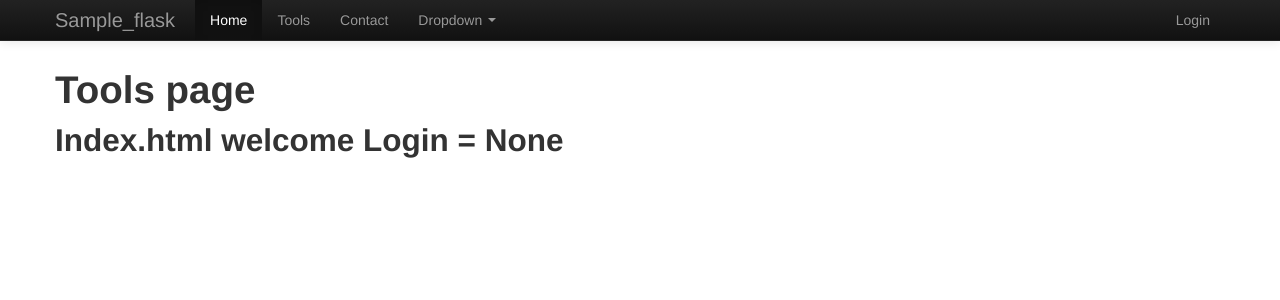
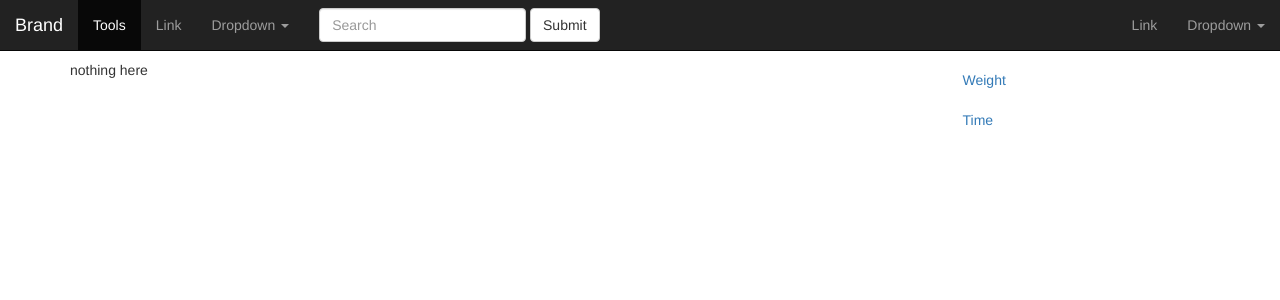
Before and after one commit to duffy25/sample_flask, a Flask app: page /tools in a window 1280 px wide. Shown: the top 300 px of the page. Run offline with Flask 2, Linux system fonts and the light colour scheme; some libraries are stand-ins or nearby versions.

Commit message:
weight page done

```diff
--- a/server.py
+++ b/server.py
@@ -108,7 +108,7 @@ def upload_file():
     '''
 
 
-    #    Static Files
+    # Static Files
     url_for('static', filename='style.css')
 
 
@@ -149,6 +149,11 @@ def tools():
     return render_template('tools.html')
 
 
+@app.route('/tools/weight')
+def tools_weight():
+    return render_template('/tools/weight.html')
+
+
 app.debug = True
 if __name__ == '__main__':
     app.run(host="0.0.0.0", port=80, debug=True)
--- a/templates/layout.html
+++ b/templates/layout.html
@@ -1,12 +1,14 @@
 <!doctype html>
-<html>
+<html lang="zh-cn">
 <head>
     {% block title %}<title>sample_flask</title>{% endblock %}
+  <meta http-equiv="X-UA-Compatible" content="IE=edge">
   <meta name="viewport" content="width=device-width, initial-scale=1.0">
     <meta name="description" content="sample_flask">
     <meta name="author" content="mikeduffy">
-    <link rel=stylesheet type=text/css href="{{ url_for('static', filename='css/bootstrap.min.css') }}">
-    <link rel=stylesheet type=text/css href="{{ url_for('static', filename='css/bootstrap-responsive.css') }}">
+  <link rel="stylesheet" href="http://cdn.bootcss.com/bootstrap/3.2.0/css/bootstrap.min.css">
+  {#    <link rel=stylesheet type=text/css href="{{ url_for('static', filename='css/bootstrap.min.css') }}">#}
+  {#    <link rel=stylesheet type=text/css href="{{ url_for('static', filename='css/bootstrap-responsive.css') }}">#}
     <link rel="shortcut icon" href="{{ url_for('static', filename='favicon.png') }}">
     <style type="text/css">
       body {
@@ -18,56 +20,74 @@
 
 </head>
 <body>
-        <div class="navbar navbar-inverse navbar-fixed-top">
-      <div class="navbar-inner">
-       <div class="container">
-          <button type="button" class="btn btn-navbar" data-toggle="collapse" data-target=".nav-collapse">
+
+<nav class="navbar navbar-default navbar-fixed-top navbar-inverse" role="navigation">
+  <div class="container-fluid">
+    <!-- Brand and toggle get grouped for better mobile display -->
+    <div class="navbar-header">
+      <button type="button" class="navbar-toggle collapsed" data-toggle="collapse"
+              data-target="#bs-example-navbar-collapse-1">
+        <span class="sr-only">Toggle navigation</span>
         <span class="icon-bar"></span>
         <span class="icon-bar"></span>
         <span class="icon-bar"></span>
       </button>
-          <a class="brand" href="#">Sample_flask</a>
-          <div class="nav-collapse collapse">
-            <ul class="nav">
-              <li class="active"><a href="#">Home</a></li>
-                <li><a href="/tools">Tools</a></li>
-                <li><a href="#contact">Contact</a></li>
+      <a class="navbar-brand" href="/">Brand</a>
+    </div>
+
+    <!-- Collect the nav links, forms, and other content for toggling -->
+    <div class="collapse navbar-collapse" id="bs-example-navbar-collapse-1">
+      <ul class="nav navbar-nav">
+        <li class="active"><a href="/tools">Tools</a></li>
+        <li><a href="#">Link</a></li>
         <li class="dropdown">
-                <a href="#" class="dropdown-toggle" data-toggle="dropdown">Dropdown <b class="caret"></b></a>
-                <ul class="dropdown-menu">
+          <a href="#" class="dropdown-toggle" data-toggle="dropdown">Dropdown <span class="caret"></span></a>
+          <ul class="dropdown-menu" role="menu">
             <li><a href="#">Action</a></li>
             <li><a href="#">Another action</a></li>
             <li><a href="#">Something else here</a></li>
             <li class="divider"></li>
-                  <li class="nav-header">Nav header</li>
             <li><a href="#">Separated link</a></li>
+            <li class="divider"></li>
             <li><a href="#">One more separated link</a></li>
           </ul>
         </li>
       </ul>
-            <ul class="nav pull-right">
-            <li>
-            {% if not session.logged_in %}
-                <a href="{{ url_for('login') }}">Login</a>
-            {% else %}
-                <a href="{{ url_for('logout') }}">Sign out {{ g.user }}</a>
-            {% endif %}
+      <form class="navbar-form navbar-left" role="search">
+        <div class="form-group">
+          <input type="text" class="form-control" placeholder="Search">
+        </div>
+        <button type="submit" class="btn btn-default">Submit</button>
+      </form>
+      <ul class="nav navbar-nav navbar-right">
+        <li><a href="#">Link</a></li>
+        <li class="dropdown">
+          <a href="#" class="dropdown-toggle" data-toggle="dropdown">Dropdown <span class="caret"></span></a>
+          <ul class="dropdown-menu" role="menu">
+            <li><a href="#">Action</a></li>
+            <li><a href="#">Another action</a></li>
+            <li><a href="#">Something else here</a></li>
+            <li class="divider"></li>
+            <li><a href="#">Separated link</a></li>
+          </ul>
         </li>
       </ul>
-          </div><!--/.nav-collapse -->
     </div>
+    <!-- /.navbar-collapse -->
   </div>
-    </div>
-        {% if message %}
+  <!-- /.container-fluid -->
+</nav>
+{%- if message %}
   <div class="alert alert-success">
     {% for message in get_flashed_messages() %}
       <div class=flash>{{ message }}</div>
     {% endfor %}
   </div>
-        {% endif %}
-    {% block body %}{% endblock %}
+{% endif -%}
+{%- block body %}{% endblock -%}
 <script src="http://code.jquery.com/jquery.js"></script>
-    <script src="{{ url_for('static', filename='js/bootstrap.min.js')}}"></script>
+<script src="{{ url_for('static', filename='js/bootstrap.min.js') }}"></script>
+{% block js %}{% endblock %}
 </body>
 {#{% include "test.html" %}#}
 </html>
--- a/templates/tools.html
+++ b/templates/tools.html
@@ -1,8 +1,17 @@
 {% extends "layout.html" %}
 {% block body %}
+  {#    <h2>welcome Login = {{ g.user }}</h2>#}
     <div class="container">
-        <h1>Tools page</h1>
+      <div class="row">
+        {%- block col8 %}
+          <div class="col-xs-12 col-md-9">nothing here</div>{% endblock -%}
+        <div class="col-md-3">
+          <ul class="nav">
+            <li><a href="/tools/weight">Weight</a></li>
+            <li><a href="/tools/time">Time</a></li>
+          </ul>
+        </div>
+      </div>
+    </div>
 
-        <h2>Index.html welcome Login = {{ g.user }}</h2>
-    </div>
 {% endblock %}
```
Also changed, not shown: static/js/my.js (added, +21 -0 lines), templates/tools/weight.html (added, +28 -0 lines). Lines whose indentation alone changed are shown as unchanged.
